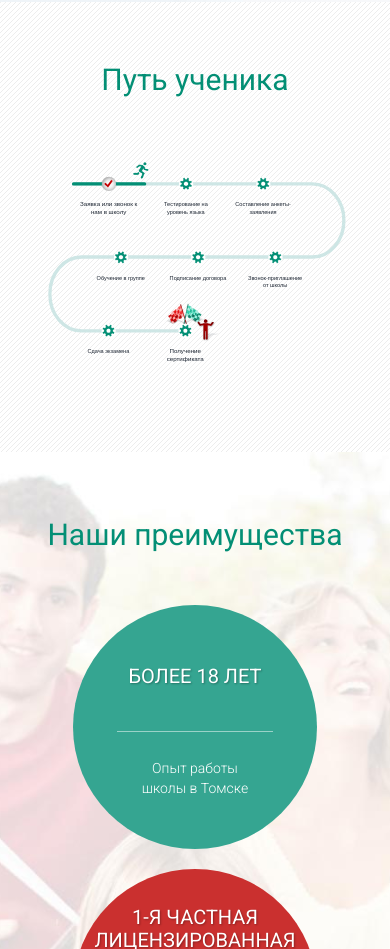
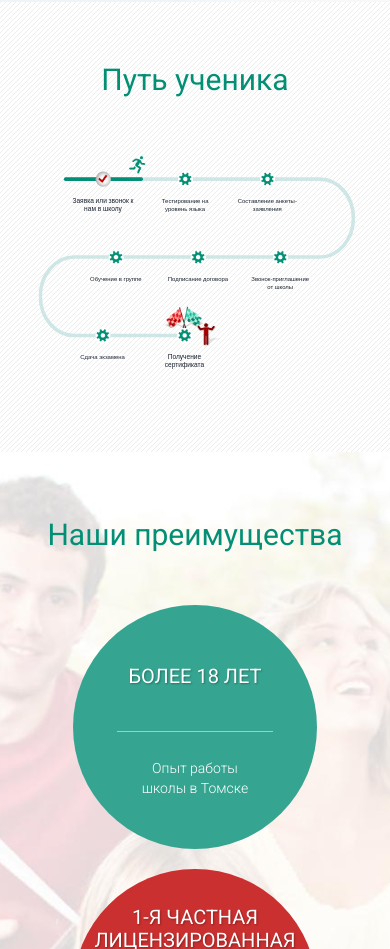
Before and after one commit to evox1994/benedict, a plain HTML site: page index.html in a window 390 px wide. Shown: the part 2344-3293 px from the top of the page. Drawn offline with nearby package versions, Linux system fonts and the light colour scheme.

Commit message:
ррвпврапр

```diff
--- a/style.css
+++ b/style.css
@@ -1068,10 +1068,10 @@ h2{
 }
 @media only screen and (max-width: 500px) {
 	.learner-section .svg {
-		-webkit-transform: scale(0.31);
-		-moz-transform: scale(0.31);
-		-ms-transform: scale(0.31);
-		transform: scale(0.31);
+		-webkit-transform: scale(0.33);
+		-moz-transform: scale(0.33);
+		-ms-transform: scale(0.33);
+		transform: scale(0.33);
 		top: -133px;
 	}
 	.learner-section .container {
```
